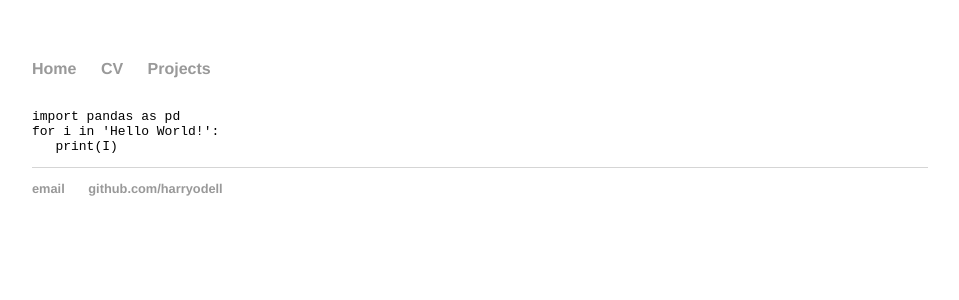
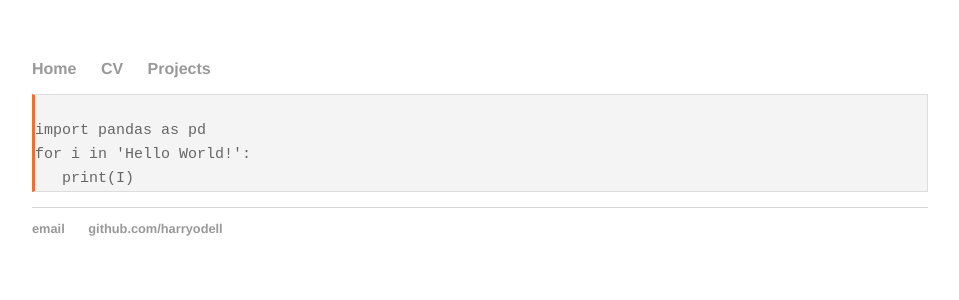
Before and after one commit to harryodell/harryodell.github.io, a Jekyll site: the page built from projects/PfSS.md, in a window 1280 px wide. Shown: the top 300 px of the page, without its empty margins (160-1119 px from the left). Built offline with Jekyll 4.4.1, drawn with Linux system fonts in a browser that asks for light colours; our own code applies the rules of GitHub Pages for plain Markdown files.

Commit message:
Update main.css

```diff
--- a/css/main.css
+++ b/css/main.css
@@ -46,9 +46,17 @@
 p + ul {
     margin-top: -10px;
 }
-
 pre {
-  font-family:     "Courier New"
-                    Courier
-                    monospace;
+    background: #f4f4f4;
+    border: 1px solid #ddd;
+    border-left: 3px solid #f36d33;
+    color: #666;
+    page-break-inside: avoid;
+    font-family: monospace;
+    font-size: 15px;
+    line-height: 1.6;
+    max-width: 100%;
+    overflow: auto;
+    display: block;
+    word-wrap: break-word;
 }
```
